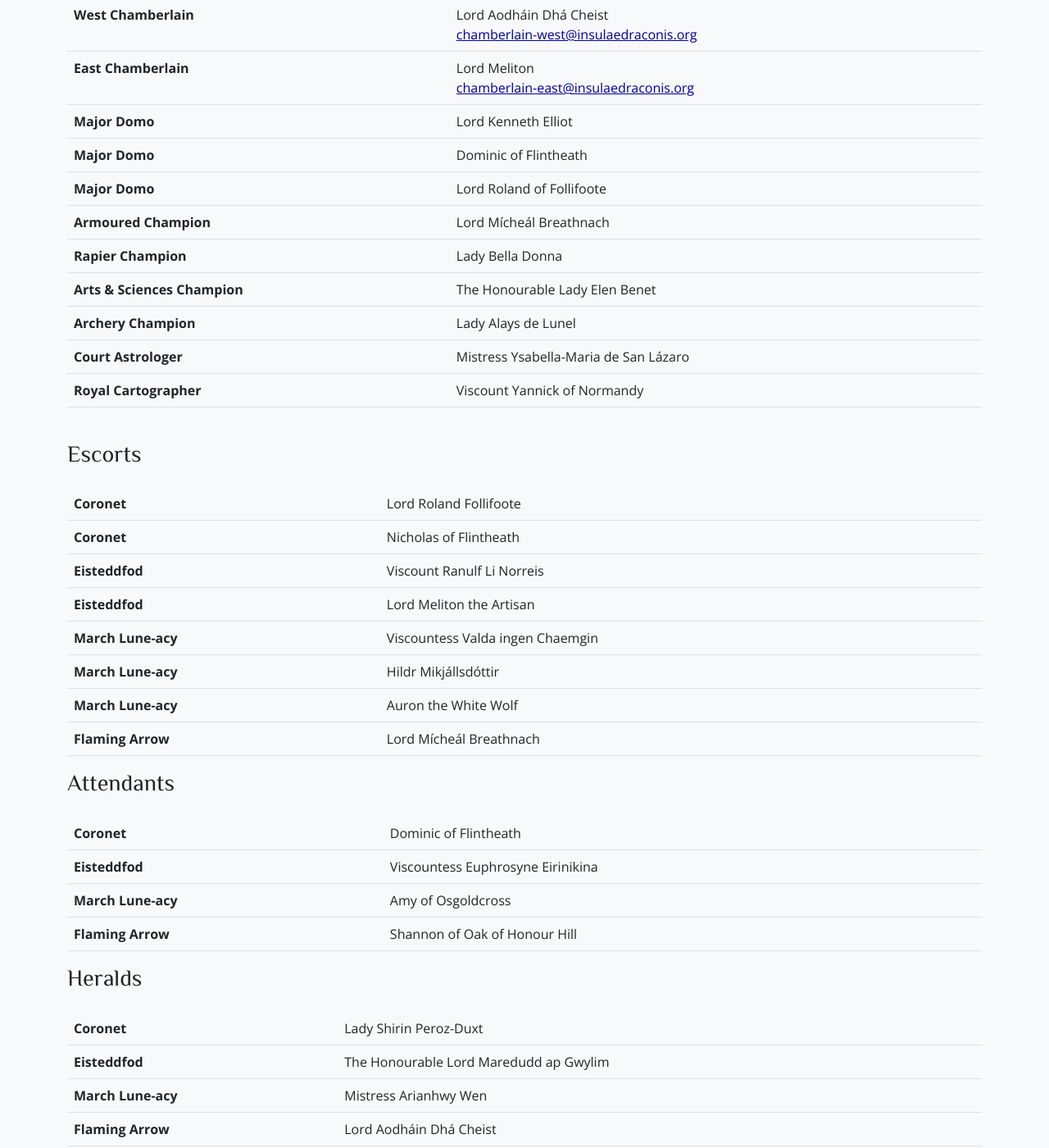
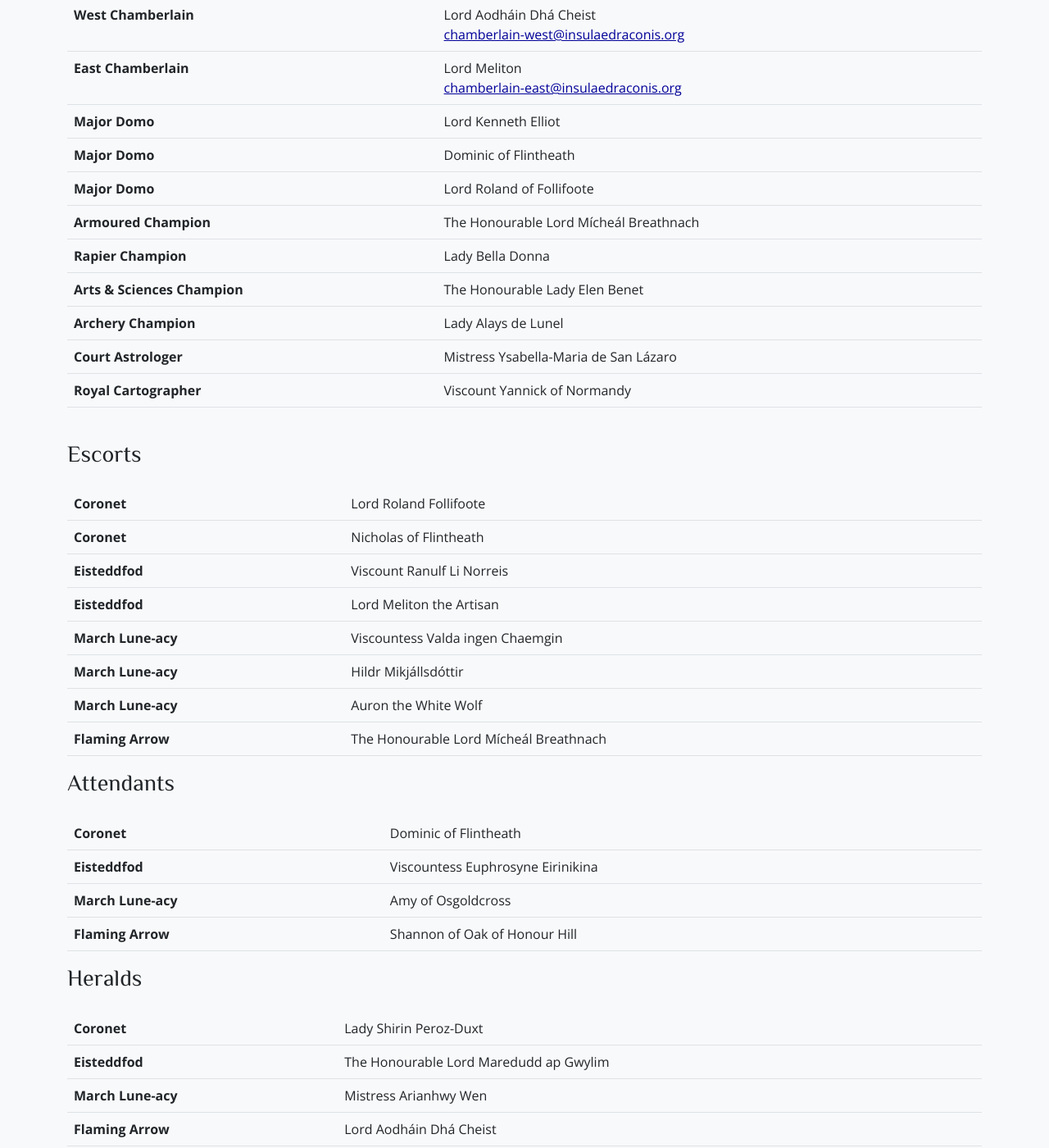
Before and after one commit to drachenwald/insulae-draconis, a Jekyll site: the page built from coronet/index.md, in a window 1280 px wide and 1400 px high, scrolled down 1721 px. Shown: the whole window at 82% size. Built offline with Jekyll 4.4.1, drawn with Linux system fonts in a browser that asks for light colours; comment, search, counter and statistics services are not loaded.

Commit message:
Update index.md

```diff
--- a/coronet/index.md
+++ b/coronet/index.md
@@ -120,7 +120,7 @@ prevurl:
         <td><strong>Armoured Champion</strong>
         </td>
         <td>
-        Lord Mícheál Breathnach
+        The Honourable Lord Mícheál Breathnach
         </td>
       </tr>
       <tr>
@@ -193,7 +193,7 @@ prevurl:
         <td>Auron the White Wolf</td>
       </tr> <tr>
         <td><strong>Flaming Arrow</strong></td>
-        <td>Lord Mícheál Breathnach</td>
+        <td>The Honourable Lord Mícheál Breathnach</td>
       </tr>
   </tbody>
 </table>
```
